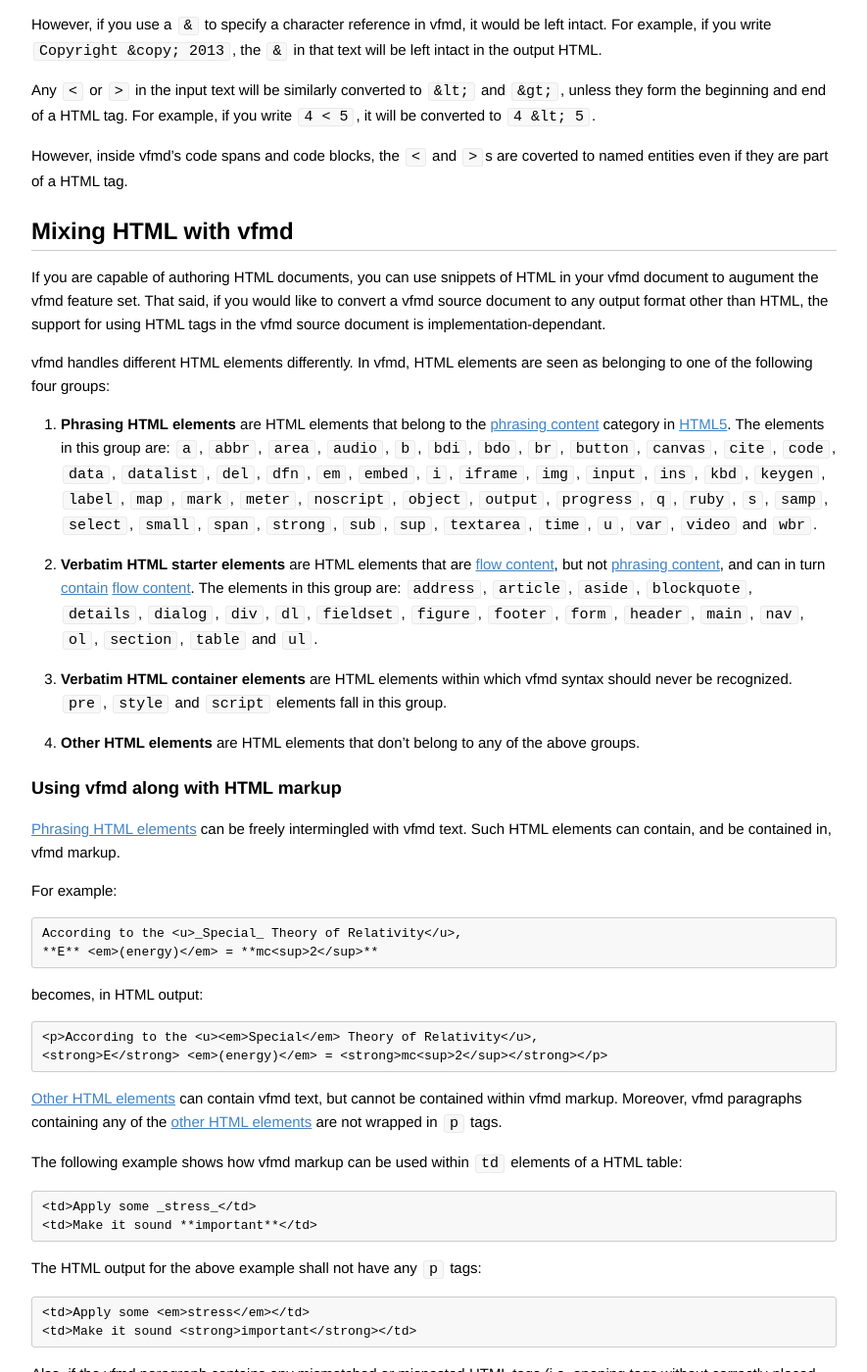
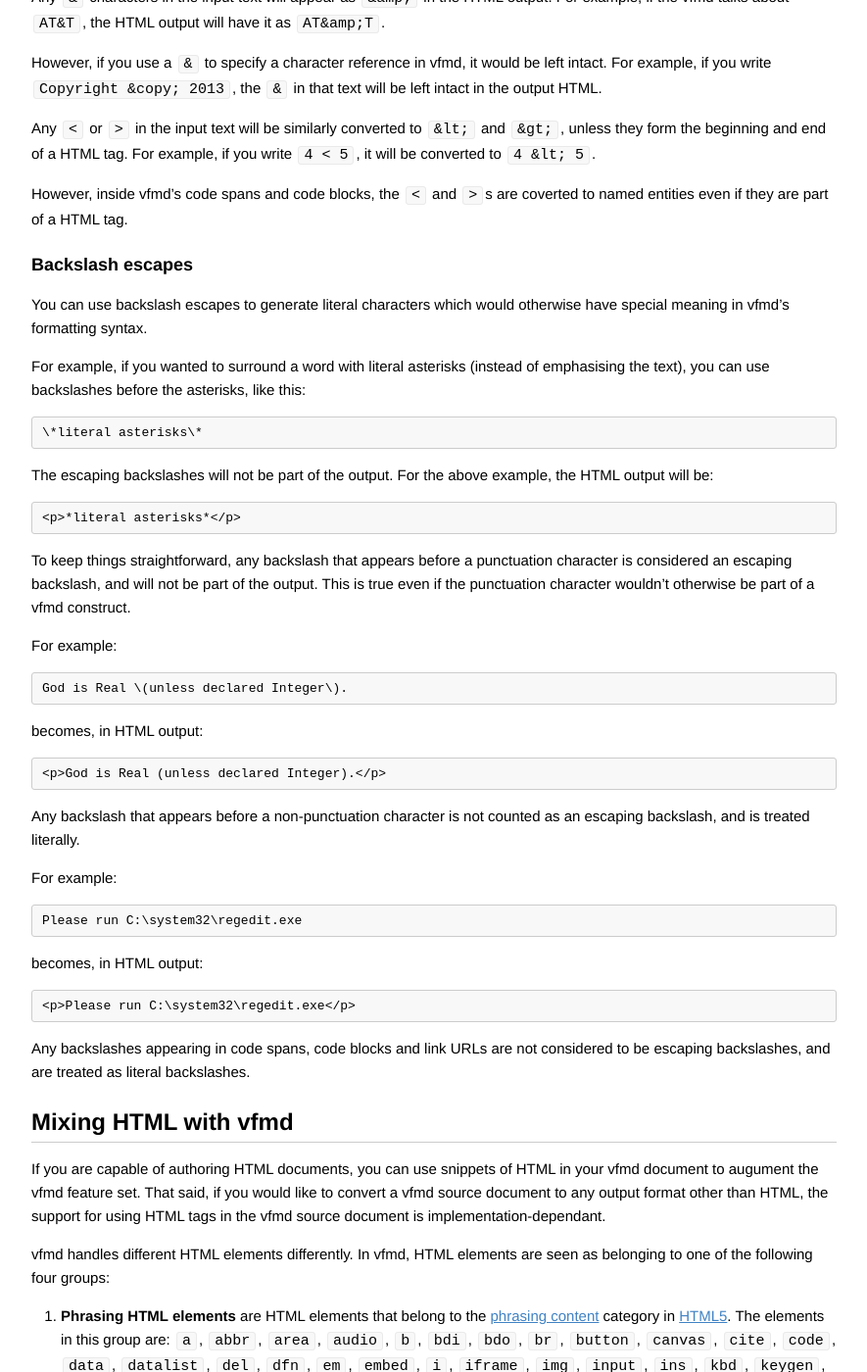
Before and after one commit to vfmd/vfmd-spec, a Jekyll site: the page built from userguide.md, in a window 1280 px wide and 1400 px high, scrolled down 16442 px. Shown: the whole window at 98% size, without its empty margins (197-1082 px from the left). Built offline with Jekyll 4.4.1, drawn with Linux system fonts in a browser that asks for light colours; Markdown is read by kramdown in place of the engine named in the settings.

Commit message:
userguide: Backslash escapes

```diff
--- a/userguide.md
+++ b/userguide.md
@@ -44,6 +44,7 @@ also supports span-level markup like emphasis, links and inline-code.
   * [Miscellaneous]
       * [Automatic links]
       * [Automatic escaping for HTML output]
+      * [Backslash escapes]
   * [Mixing HTML with vfmd]
       * [Using vfmd along with HTML markup]
       * [Verbatim HTML]
@@ -906,6 +907,54 @@ example, if you write `4 < 5`, it will be converted to `4 &lt; 5`.
 However, inside vfmd's code spans and code blocks, the `<` and `>`s are
 coverted to named entities even if they are part of a HTML tag.
 
+
+<h3 id="backslash-escapes">Backslash escapes</h3>
+
+[Backslash escapes]: #backslash-escapes
+
+You can use backslash escapes to generate literal characters which would
+otherwise have special meaning in vfmd's formatting syntax.
+
+For example, if you wanted to surround a word with literal asterisks
+(instead of emphasising the text), you can use backslashes before the
+asterisks, like this:
+
+    \*literal asterisks\*
+
+The escaping backslashes will not be part of the output. For the above
+example, the HTML output will be:
+
+    <p>*literal asterisks*</p>
+
+To keep things straightforward, any backslash that appears before a
+punctuation character is considered an escaping backslash, and will not
+be part of the output. This is true even if the punctuation character
+wouldn't otherwise be part of a vfmd construct.
+
+For example:
+
+    God is Real \(unless declared Integer\).
+
+becomes, in HTML output:
+
+    <p>God is Real (unless declared Integer).</p>
+
+Any backslash that appears before a non-punctuation character is not
+counted as an escaping backslash, and is treated literally.
+
+For example:
+
+    Please run C:\system32\regedit.exe
+
+becomes, in HTML output:
+
+    <p>Please run C:\system32\regedit.exe</p>
+
+Any backslashes appearing in code spans, code blocks and link URLs are
+not considered to be escaping backslashes, and are treated as literal
+backslashes.
+
+
 <h2 id="mixing-html-with-vfmd">Mixing HTML with vfmd</h2>
 
 [Mixing HTML with vfmd]: #mixing-html-with-vfmd
```
